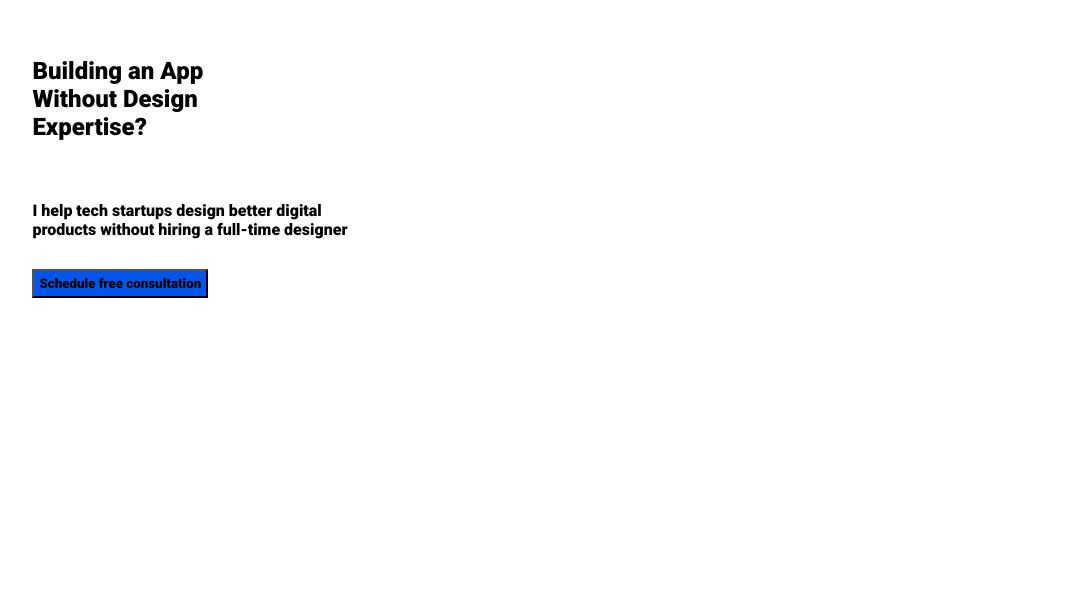
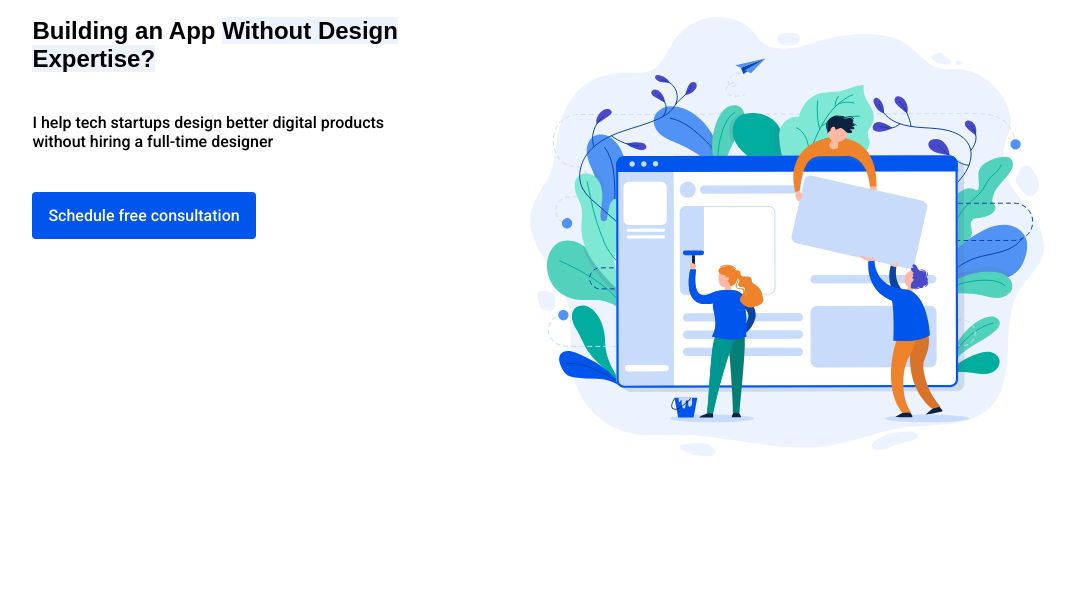
Before and after one commit to WebHeroSchool/Ibn_hasan1, a plain HTML site: page index.html in a window 1280 px wide. Shown: the part 202-800 px from the top of the page, without its empty margins (102-1177 px from the left). Drawn offline with Linux system fonts and the light colour scheme.

Commit message:
Основной блок

```diff
--- a/index.html
+++ b/index.html
@@ -6,7 +6,7 @@
         <title>Мой первый сайт</title>
         <link rel="stylesheet"href="font.css">
         <link rel="stylesheet"href="style.css">
-        <link href="https://fonts.googleapis.com/css2?family=Roboto:wght@900&display=swap" rel="stylesheet">
+        <link href="https://fonts.googleapis.com/css2?family=Roboto:wght@500&display=swap" rel="stylesheet">
     </head>
     <body>
       <div class="wrapper">
@@ -25,14 +25,17 @@
                   <a class="menu__item" href="#">contact us</a>
            </nav>
        </header>
-       <section class="main-section">
-               <main class="main-content">
-               <h1 class="main-content__title">Building an App <br> Without Design <br> Expertise?</h1>
-               <p class="main-content__subtitle"> I help tech startups design better digital<br> products without hiring a full-time designer
-               <button class="main-content__button"type="button" name="button">Schedule free consultation</button>
-               </main>
-            <div class="image-content">
-                 <img class="image-content__image" src="" alt="">
+       <section class="main">
+               <h1 class="main__title"
+               >Building an App
+               <span class="main__title-text_highlight"> Without Design Expertise?</span>
+               </h1>
+               <p class="main__subtitle">
+                 I help tech startups design better digital products without hiring a full-time designer
+               </p>
+               <a class="main__button"href="#">
+                 Schedule free consultation
+               </a>
             </div>
        </section>
        </div>
--- a/style.css
+++ b/style.css
@@ -2,24 +2,15 @@ p {
   font-family:'Roboto', sans-serif;
 }
 h1 {
-  padding: 40px 0 40px 0;
-  font-family:'Roboto', sans-serif;
-}
-button {
-  font-family: 'Roboto', sans-serif;
-  margin: 30px 0;
-  padding: 5px 5px;
-  background: #0056EC;
-}
-button {
-  display: flex;
-}
-.wrapper {
-  margin: auto; width: 80%;
+  font-family:'pt_serif', sans-serif;
 }
 header {
   padding: 40px 0 40px 0;
   display: flex;justify-content: space-between;
+  margin-bottom: 100px;
+}
+.wrapper {
+  margin: auto; width: 80%;
 }
 .logo {
 /*  width: 190px;
@@ -29,7 +20,7 @@ header {
 }
 .logo {
   position: relative;
-  padding: 40px 0;
+  /*padding: 40px 0;*/
   padding-left: 44px;
   font-family:'pt_serif''arial''helvetica''sans-serif';
   font-weight: bold;
@@ -88,3 +79,29 @@ header {
   opacity: 1;
   width: 100%;
 }
+.main {
+  padding:0 60% 220px 0;
+  background:top right no-repeat url(img/Frame.svg);
+}
+.main__title {
+margin-bottom:40px;
+}
+.main__subtitle {
+  margin-bottom: 41px;
+}
+.main__title-text_highlight {
+  background: #ECF3FF;
+}
+.main__button {
+  display: inline-block;
+  font-family:'Roboto',sans-serif;
+  color: #fff;
+  background: #0056EC;
+  padding: 14px 16px;
+  text-decoration: none;
+  border-radius: 4px;
+  transition: opacity .5s;
+}
+.main__button:hover {
+  opacity:.5s;
+}
```
Also changed, not shown: img/Frame.svg (added).
